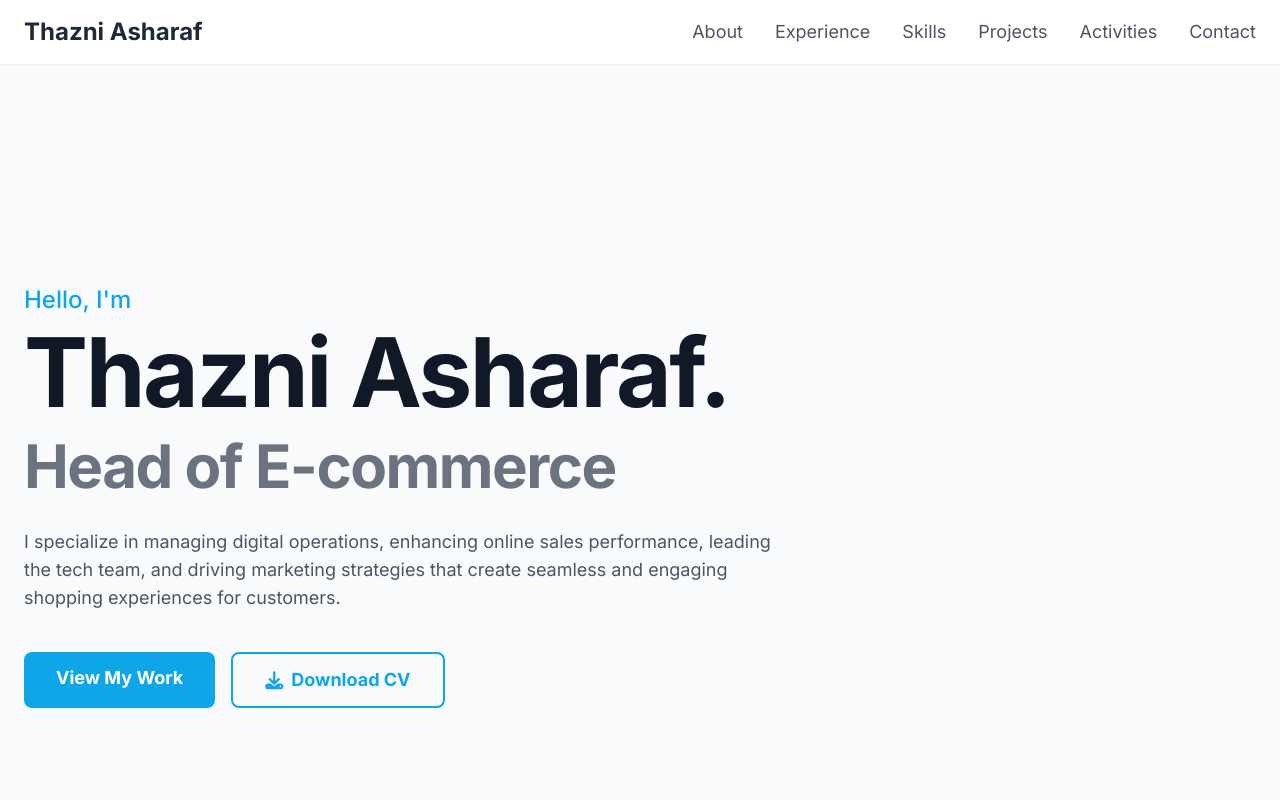
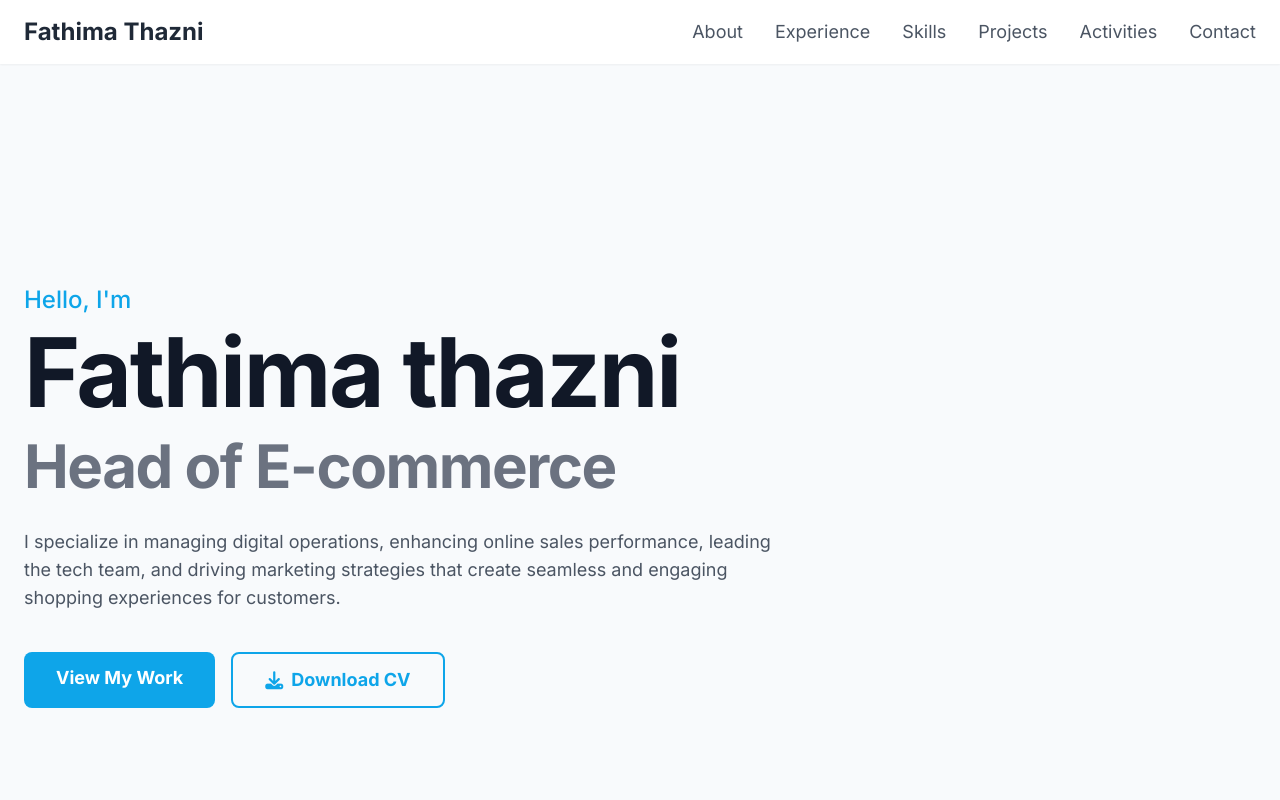
Before and after one commit to swadiq6667/thazportfolio, a plain HTML site: page index.html in a window 1280 px wide. Shown: the top 800 px of the page. Drawn offline with nearby package versions, Linux system fonts and the light colour scheme.

Commit message:
Updated code with small changes

```diff
--- a/index.html
+++ b/index.html
@@ -3,7 +3,7 @@
 <head>
     <meta charset="UTF-8">
     <meta name="viewport" content="width=device-width, initial-scale=1.0">
-    <title>Thazni Asharaf - Personal Portfolio</title>
+    <title>Fathima Thazni - Personal Portfolio</title>
     <script src="https://cdn.tailwindcss.com"></script>
     <link href="https://fonts.googleapis.com/css2?family=Inter:wght@400;500;600;700&display=swap" rel="stylesheet">
     <link rel="stylesheet" href="https://cdnjs.cloudflare.com/ajax/libs/font-awesome/6.4.2/css/all.min.css">
@@ -72,7 +72,7 @@
         <div class="container mx-auto px-6 py-4">
             <div class="flex items-center justify-between">
                 <div class="text-2xl font-bold text-gray-800">
-                    <a href="#hero">Thazni Asharaf</a>
+                    <a href="#hero">Fathima Thazni</a>
                 </div>
                 <nav class="hidden md:flex space-x-8 text-lg">
                     <a href="#about" class="text-gray-600 hover:text-sky-500 transition duration-300">About</a>
@@ -105,7 +105,7 @@
         <section id="hero" class="min-h-screen flex items-center">
             <div class="w-full text-center md:text-left">
                 <p class="text-xl md:text-2xl text-sky-500 font-medium mb-2">Hello, I'm</p>
-                <h1 class="text-5xl md:text-7xl lg:text-8xl font-bold text-gray-900 tracking-tight mb-4">Thazni Asharaf.</h1>
+                <h1 class="text-5xl md:text-7xl lg:text-8xl font-bold text-gray-900 tracking-tight mb-4">Fathima thazni</h1>
                 <h2 class="text-3xl md:text-5xl lg:text-6xl font-bold text-gray-500 tracking-tight mb-8">Head of E-commerce</h2>
                 <p class="max-w-3xl mx-auto md:mx-0 text-lg text-gray-600 mb-10">
                     I specialize in managing digital operations, enhancing online sales performance, leading the tech team, and driving marketing strategies that create seamless and engaging shopping experiences for customers.
@@ -130,7 +130,7 @@
                 </div>
                 <div class="md:w-2/3 text-lg text-gray-600 space-y-4">
                     <p>
-                        Hello! My name is Thazni Asharaf, and I'm a 23-year-old passionate about building a successful career and helping businesses grow in the digital world. Originally from Kerala, India, I’m currently based in the UAE and seeking new opportunities in Dubai. My journey into e-commerce began with a deep fascination for understanding consumer behavior and creating seamless online experiences. I specialize in managing digital operations, leading tech teams, and driving marketing strategies that enhance online sales performance and customer satisfaction.
+                        Hello! My name is Fathima Thazni, and I'm a 23-year-old passionate about building a successful career and helping businesses grow in the digital world. Originally from Kerala, India, I’m currently based in the UAE and seeking new opportunities in Dubai. My journey into e-commerce began with a deep fascination for understanding consumer behavior and creating seamless online experiences. I specialize in managing digital operations, leading tech teams, and driving marketing strategies that enhance online sales performance and customer satisfaction.
                     </p>
                     <p>
                         I’m passionate about helping businesses scale in the digital world. My journey into e-commerce began not with code, but with a deep fascination for understanding consumer behavior and the power of creating great online experiences. Over time, this passion has driven me to combine technology, creativity, and strategy to build impactful digital solutions that deliver real results.
@@ -360,8 +360,8 @@
     <!-- Footer -->
     <footer class="bg-slate-100 mt-20">
         <div class="container mx-auto px-6 py-8 text-center text-slate-500">
-            <p>&copy; 2025 Thazni Asharaf. All rights reserved.</p>
-            <p class="mt-2">Designed & Built by Thazni Asharaf</p>
+            <p>&copy; 2025 Fathima Thazni. All rights reserved.</p>
+            <p class="mt-2">Designed & Built by Thazni</p>
         </div>
     </footer>
 
```
